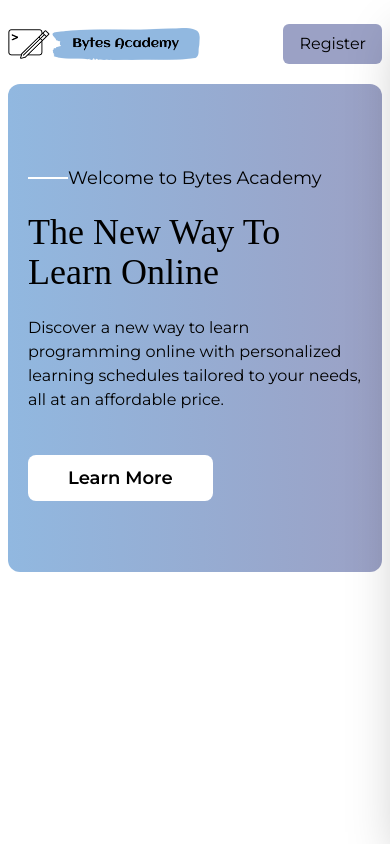
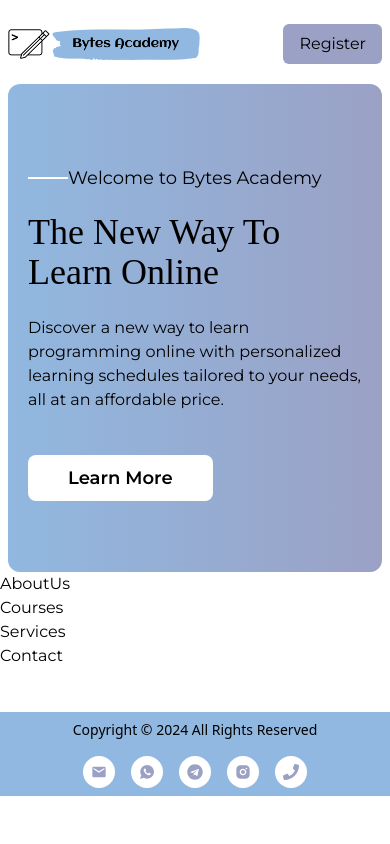
Before and after one commit to kalebmelaku/bytesacademy, a React (Vite) app: page / in a window 390 px wide. Built offline with nearby package versions, Linux system fonts and the light colour scheme; a web font is replaced by a local one.

Commit message:
footer done

```diff
--- a/src/App.jsx
+++ b/src/App.jsx
@@ -1,6 +1,7 @@
 import { BrowserRouter as Router, Route, Routes } from "react-router-dom";
 import Home from "./pages/Home";
 import Register from "./pages/Register";
+import Footer from "./components/footer";
 
 function App() {
 	return (
@@ -10,6 +11,7 @@ function App() {
           <Route path="/" element={<Home />} />
           <Route path="/register" element={<Register />} />
         </Routes>
+      <Footer/>
       </Router>
 		</>
 	);
--- /dev/null
+++ b/src/components/aboutus.jsx
@@ -0,0 +1,9 @@
+import React from 'react'
+
+function AboutUs() {
+  return (
+    <div>AboutUs</div>
+  )
+}
+
+export default AboutUs
--- /dev/null
+++ b/src/components/contact.jsx
@@ -0,0 +1,7 @@
+import React from "react";
+
+function Contact() {
+	return <div>Contact</div>;
+}
+
+export default Contact;
--- /dev/null
+++ b/src/components/courses.jsx
@@ -0,0 +1,9 @@
+import React from 'react'
+
+function Courses() {
+  return (
+    <div>Courses</div>
+  )
+}
+
+export default Courses
--- /dev/null
+++ b/src/components/footer.jsx
@@ -0,0 +1,44 @@
+import React, { useEffect } from "react";
+import { Link } from "react-router-dom";
+import { MdEmail } from "react-icons/md";
+import { IoLogoWhatsapp } from "react-icons/io";
+import { FaPhone, FaTelegram } from "react-icons/fa";
+import { RiInstagramFill } from "react-icons/ri";
+function Footer() {
+	useEffect(() => {
+		const date = new Date();
+		document.getElementById("date").innerText = date.getFullYear();
+	});
+	return (
+		<footer className="py-2 bg-primary text-black mt-8">
+			<div className="container px-6 mx-auto space-y-6 divide-y divide-gray-400 md:space-y-12 divide-opacity-50">
+				<div className="grid justify-center  lg:justify-between">
+					<div className="flex flex-col self-center text-sm text-center md:block lg:col-start-1 md:space-x-6">
+						<span className="md:text-lg">
+							Copyright © <span id="date"></span> All Rights Reserved{" "}
+						</span>
+					</div>
+					<div className="flex justify-center pt-4 space-x-4 lg:pt-0 lg:col-end-13">
+                        <Link className="bg-white p-2 rounded-full md:text-2xl text-secondary hover:text-black transition-colors duration-300 " to={'mailto:kalebmelaku97@gmail.com'}>
+                        <MdEmail />
+                        </Link>
+                        <Link className="bg-white p-2 rounded-full md:text-2xl text-secondary hover:text-black transition-colors duration-300 " to={'https://wa.me/+251953565269'}>
+                        <IoLogoWhatsapp />
+                        </Link>
+                        <Link className="bg-white p-2 rounded-full md:text-2xl text-secondary hover:text-black transition-colors duration-300 " to={'https://t.me/+251953565269'}>
+                        <FaTelegram />
+                        </Link>
+                        <Link className="bg-white p-2 rounded-full md:text-2xl text-secondary hover:text-black transition-colors duration-300 " to={'https://instagram.com/kayo_jr'}>
+                        <RiInstagramFill />
+                        </Link>
+                        <Link className="bg-white p-2 rounded-full md:text-2xl text-secondary hover:text-black transition-colors duration-300 " to={'tel:+251953565269'}>
+                        <FaPhone />
+                        </Link>
+					</div>
+				</div>
+			</div>
+		</footer>
+	);
+}
+
+export default Footer;
--- a/src/components/navbar.jsx
+++ b/src/components/navbar.jsx
@@ -5,7 +5,6 @@ import { FaGraduationCap } from "react-icons/fa";
 import { SidebarContext } from "../context/sidebarContext";
 
 function Navbar() {
-	const { isOpen, setIsOpen } = useContext(SidebarContext);
 	return (
 		<div className="flex items-center justify-between py-3 mx-2">
 			{/* navbar */}
--- /dev/null
+++ b/src/components/services.jsx
@@ -0,0 +1,9 @@
+import React from 'react'
+
+function Services() {
+  return (
+    <div>Services</div>
+  )
+}
+
+export default Services
--- a/src/main.jsx
+++ b/src/main.jsx
@@ -1,12 +1,9 @@
 import React from "react";
 import ReactDOM from "react-dom/client";
 import App from "./App.jsx";
-import SidebarProvider from "./context/sidebarContext.jsx";
 
 ReactDOM.createRoot(document.getElementById("root")).render(
-	<SidebarProvider>
-		<React.StrictMode>
-			<App />
-		</React.StrictMode>
-	</SidebarProvider>
+	<React.StrictMode>
+		<App />
+	</React.StrictMode>
 );
--- a/src/output.css
+++ b/src/output.css
@@ -588,20 +588,12 @@ video {
   }
 }
 
-.fixed {
-  position: fixed;
-}
-
 .absolute {
   position: absolute;
 }
 
 .relative {
   position: relative;
-}
-
-.-right-full {
-  right: -100%;
 }
 
 .-top-full {
@@ -612,10 +604,6 @@ video {
   right: 0px;
 }
 
-.top-0 {
-  top: 0px;
-}
-
 .z-20 {
   z-index: 20;
 }
@@ -623,6 +611,11 @@ video {
 .mx-2 {
   margin-left: 0.5rem;
   margin-right: 0.5rem;
+}
+
+.mx-auto {
+  margin-left: auto;
+  margin-right: auto;
 }
 
 .my-2 {
@@ -654,8 +647,16 @@ video {
   margin-top: 1.25rem;
 }
 
+.mt-8 {
+  margin-top: 2rem;
+}
+
 .flex {
   display: flex;
+}
+
+.grid {
+  display: grid;
 }
 
 .hidden {
@@ -666,24 +667,12 @@ video {
   height: 0.25rem;
 }
 
-.h-8 {
-  height: 2rem;
-}
-
 .h-\[2px\] {
   height: 2px;
 }
 
-.h-full {
-  height: 100%;
-}
-
 .h-screen {
   height: 100vh;
-}
-
-.w-1\/2 {
-  width: 50%;
 }
 
 .w-10 {
@@ -702,10 +691,6 @@ video {
   width: 1.5rem;
 }
 
-.w-8 {
-  width: 2rem;
-}
-
 .w-full {
   width: 100%;
 }
@@ -722,10 +707,6 @@ video {
 .rotate-45 {
   --tw-rotate: 45deg;
   transform: translate(var(--tw-translate-x), var(--tw-translate-y)) rotate(var(--tw-rotate)) skewX(var(--tw-skew-x)) skewY(var(--tw-skew-y)) scaleX(var(--tw-scale-x)) scaleY(var(--tw-scale-y));
-}
-
-.cursor-pointer {
-  cursor: pointer;
 }
 
 .flex-col {
@@ -760,6 +741,12 @@ video {
   justify-content: stretch;
 }
 
+.space-x-4 > :not([hidden]) ~ :not([hidden]) {
+  --tw-space-x-reverse: 0;
+  margin-right: calc(1rem * var(--tw-space-x-reverse));
+  margin-left: calc(1rem * calc(1 - var(--tw-space-x-reverse)));
+}
+
 .space-x-5 > :not([hidden]) ~ :not([hidden]) {
   --tw-space-x-reverse: 0;
   margin-right: calc(1.25rem * var(--tw-space-x-reverse));
@@ -778,8 +765,33 @@ video {
   margin-bottom: calc(0.75rem * var(--tw-space-y-reverse));
 }
 
-.overflow-x-hidden {
-  overflow-x: hidden;
+.space-y-6 > :not([hidden]) ~ :not([hidden]) {
+  --tw-space-y-reverse: 0;
+  margin-top: calc(1.5rem * calc(1 - var(--tw-space-y-reverse)));
+  margin-bottom: calc(1.5rem * var(--tw-space-y-reverse));
+}
+
+.divide-y > :not([hidden]) ~ :not([hidden]) {
+  --tw-divide-y-reverse: 0;
+  border-top-width: calc(1px * calc(1 - var(--tw-divide-y-reverse)));
+  border-bottom-width: calc(1px * var(--tw-divide-y-reverse));
+}
+
+.divide-gray-400 > :not([hidden]) ~ :not([hidden]) {
+  --tw-divide-opacity: 1;
+  border-color: rgb(156 163 175 / var(--tw-divide-opacity));
+}
+
+.divide-opacity-50 > :not([hidden]) ~ :not([hidden]) {
+  --tw-divide-opacity: 0.5;
+}
+
+.self-center {
+  align-self: center;
+}
+
+.rounded-full {
+  border-radius: 9999px;
 }
 
 .rounded-lg {
@@ -794,18 +806,9 @@ video {
   border-radius: 0.75rem;
 }
 
-.border-b {
-  border-bottom-width: 1px;
-}
-
 .bg-black {
   --tw-bg-opacity: 1;
   background-color: rgb(0 0 0 / var(--tw-bg-opacity));
-}
-
-.bg-gray-200 {
-  --tw-bg-opacity: 1;
-  background-color: rgb(229 231 235 / var(--tw-bg-opacity));
 }
 
 .bg-primary {
@@ -837,8 +840,8 @@ video {
   --tw-gradient-to: #9BA1C5 var(--tw-gradient-to-position);
 }
 
-.p-4 {
-  padding: 1rem;
+.p-2 {
+  padding: 0.5rem;
 }
 
 .px-10 {
@@ -856,6 +859,11 @@ video {
   padding-right: 1.25rem;
 }
 
+.px-6 {
+  padding-left: 1.5rem;
+  padding-right: 1.5rem;
+}
+
 .py-2 {
   padding-top: 0.5rem;
   padding-bottom: 0.5rem;
@@ -871,11 +879,6 @@ video {
   padding-bottom: 0.75rem;
 }
 
-.py-6 {
-  padding-top: 1.5rem;
-  padding-bottom: 1.5rem;
-}
-
 .py-8 {
   padding-top: 2rem;
   padding-bottom: 2rem;
@@ -887,6 +890,14 @@ video {
 
 .pb-5 {
   padding-bottom: 1.25rem;
+}
+
+.pt-4 {
+  padding-top: 1rem;
+}
+
+.text-center {
+  text-align: center;
 }
 
 .font-aclonica {
@@ -922,16 +933,8 @@ video {
   line-height: 1.75rem;
 }
 
-.font-medium {
-  font-weight: 500;
-}
-
 .font-semibold {
   font-weight: 600;
-}
-
-.uppercase {
-  text-transform: uppercase;
 }
 
 .text-black {
@@ -949,10 +952,9 @@ video {
   color: rgb(255 255 255 / var(--tw-text-opacity));
 }
 
-.shadow-2xl {
-  --tw-shadow: 0 25px 50px -12px rgb(0 0 0 / 0.25);
-  --tw-shadow-colored: 0 25px 50px -12px var(--tw-shadow-color);
-  box-shadow: var(--tw-ring-offset-shadow, 0 0 #0000), var(--tw-ring-shadow, 0 0 #0000), var(--tw-shadow);
+.text-secondary {
+  --tw-text-opacity: 1;
+  color: rgb(155 161 197 / var(--tw-text-opacity));
 }
 
 .outline {
@@ -963,14 +965,16 @@ video {
   outline-color: #fff;
 }
 
-.transition-all {
-  transition-property: all;
+.transition-colors {
+  transition-property: color, background-color, border-color, text-decoration-color, fill, stroke;
   transition-timing-function: cubic-bezier(0.4, 0, 0.2, 1);
   transition-duration: 150ms;
 }
 
-.transition-colors {
-  transition-property: color, background-color, border-color, text-decoration-color, fill, stroke;
+.transition {
+  transition-property: color, background-color, border-color, text-decoration-color, fill, stroke, opacity, box-shadow, transform, filter, -webkit-backdrop-filter;
+  transition-property: color, background-color, border-color, text-decoration-color, fill, stroke, opacity, box-shadow, transform, filter, backdrop-filter;
+  transition-property: color, background-color, border-color, text-decoration-color, fill, stroke, opacity, box-shadow, transform, filter, backdrop-filter, -webkit-backdrop-filter;
   transition-timing-function: cubic-bezier(0.4, 0, 0.2, 1);
   transition-duration: 150ms;
 }
@@ -979,17 +983,8 @@ video {
   transition-duration: 150ms;
 }
 
-.duration-200 {
-  transition-duration: 200ms;
-}
-
 .duration-300 {
   transition-duration: 300ms;
-}
-
-.hover\:bg-gray-400:hover {
-  --tw-bg-opacity: 1;
-  background-color: rgb(156 163 175 / var(--tw-bg-opacity));
 }
 
 .hover\:bg-primary:hover {
@@ -1005,6 +1000,11 @@ video {
 .hover\:text-white:hover {
   --tw-text-opacity: 1;
   color: rgb(255 255 255 / var(--tw-text-opacity));
+}
+
+.hover\:text-black:hover {
+  --tw-text-opacity: 1;
+  color: rgb(0 0 0 / var(--tw-text-opacity));
 }
 
 .hover\:underline:hover {
@@ -1049,8 +1049,16 @@ video {
     height: 100vh;
   }
 
-  .md\:w-\[35vw\] {
-    width: 35vw;
+  .md\:space-x-6 > :not([hidden]) ~ :not([hidden]) {
+    --tw-space-x-reverse: 0;
+    margin-right: calc(1.5rem * var(--tw-space-x-reverse));
+    margin-left: calc(1.5rem * calc(1 - var(--tw-space-x-reverse)));
+  }
+
+  .md\:space-y-12 > :not([hidden]) ~ :not([hidden]) {
+    --tw-space-y-reverse: 0;
+    margin-top: calc(3rem * calc(1 - var(--tw-space-y-reverse)));
+    margin-bottom: calc(3rem * var(--tw-space-y-reverse));
   }
 
   .md\:bg-primary {
@@ -1067,9 +1075,27 @@ video {
     font-size: 1.25rem;
     line-height: 1.75rem;
   }
+
+  .md\:text-lg {
+    font-size: 1.125rem;
+    line-height: 1.75rem;
+  }
+
+  .md\:text-2xl {
+    font-size: 1.5rem;
+    line-height: 2rem;
+  }
 }
 
 @media (min-width: 1024px) {
+  .lg\:col-start-1 {
+    grid-column-start: 1;
+  }
+
+  .lg\:col-end-13 {
+    grid-column-end: 13;
+  }
+
   .lg\:flex {
     display: flex;
   }
@@ -1086,9 +1112,8 @@ video {
     justify-content: center;
   }
 
-  .lg\:px-\[35px\] {
-    padding-left: 35px;
-    padding-right: 35px;
+  .lg\:justify-between {
+    justify-content: space-between;
   }
 
   .lg\:py-40 {
@@ -1096,14 +1121,12 @@ video {
     padding-bottom: 10rem;
   }
 
+  .lg\:pt-0 {
+    padding-top: 0px;
+  }
+
   .lg\:text-7xl {
     font-size: 4.5rem;
     line-height: 1;
   }
 }
-
-@media (min-width: 1440px) {
-  .xl\:w-\[30vw\] {
-    width: 30vw;
-  }
-}
--- a/src/pages/Home.jsx
+++ b/src/pages/Home.jsx
@@ -1,14 +1,20 @@
 import React from "react";
 import Navbar from "../components/navbar";
 import Hero from "../components/hero";
-import Sidebar from "../components/sidebar";
+import AboutUs from "../components/aboutus";
+import Courses from "../components/courses";
+import Services from "../components/services";
+import Contact from "../components/contact";
 
 function Home() {
 	return (
-		<div className="py-3 md:h-screen font-montserrat container md:mx-auto overflow-x-hidden">
+		<div className="py-3 md:h-screen font-montserrat container md:mx-auto">
 			<Navbar />
-			<Sidebar />
 			<Hero />
+			<AboutUs />
+			<Courses/>
+			<Services/>
+			<Contact />
 		</div>
 	);
 }
```
Also changed, not shown: src/components/sidebar.jsx (deleted, +0 -36 lines).
